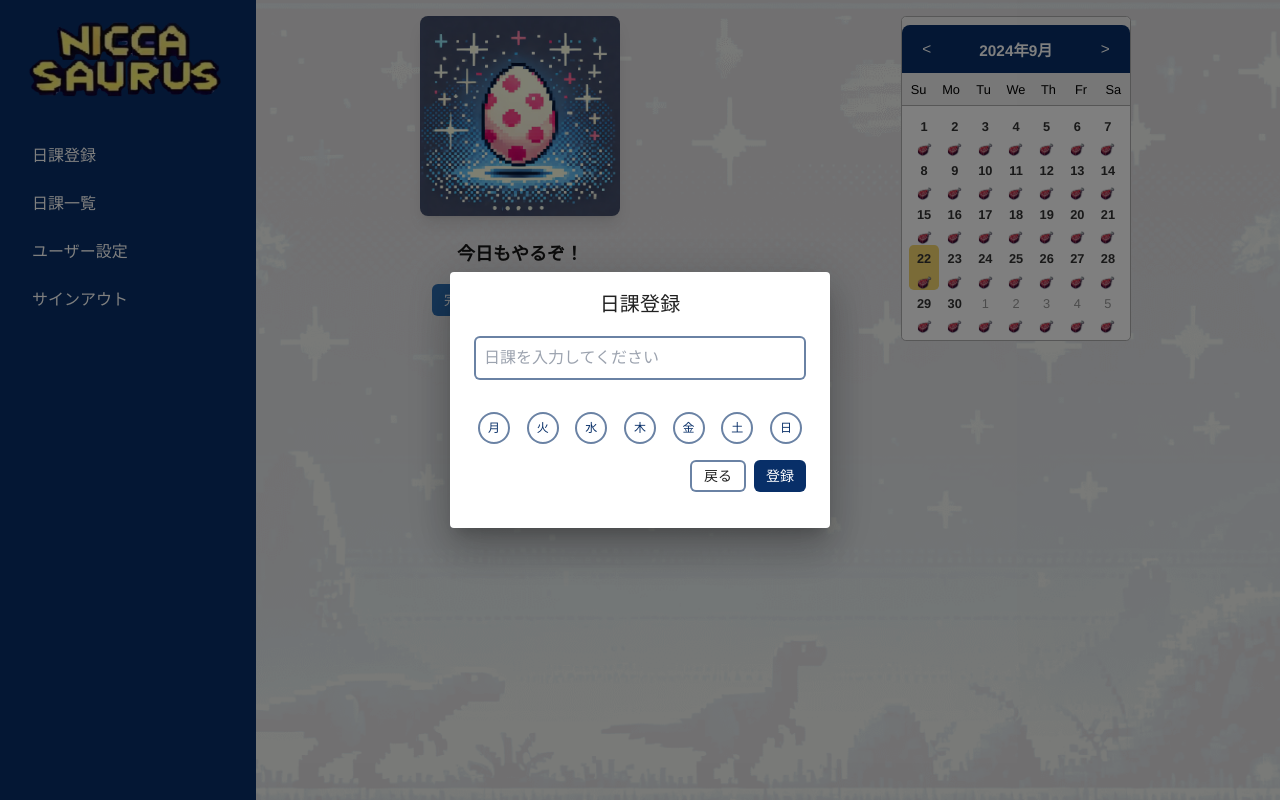
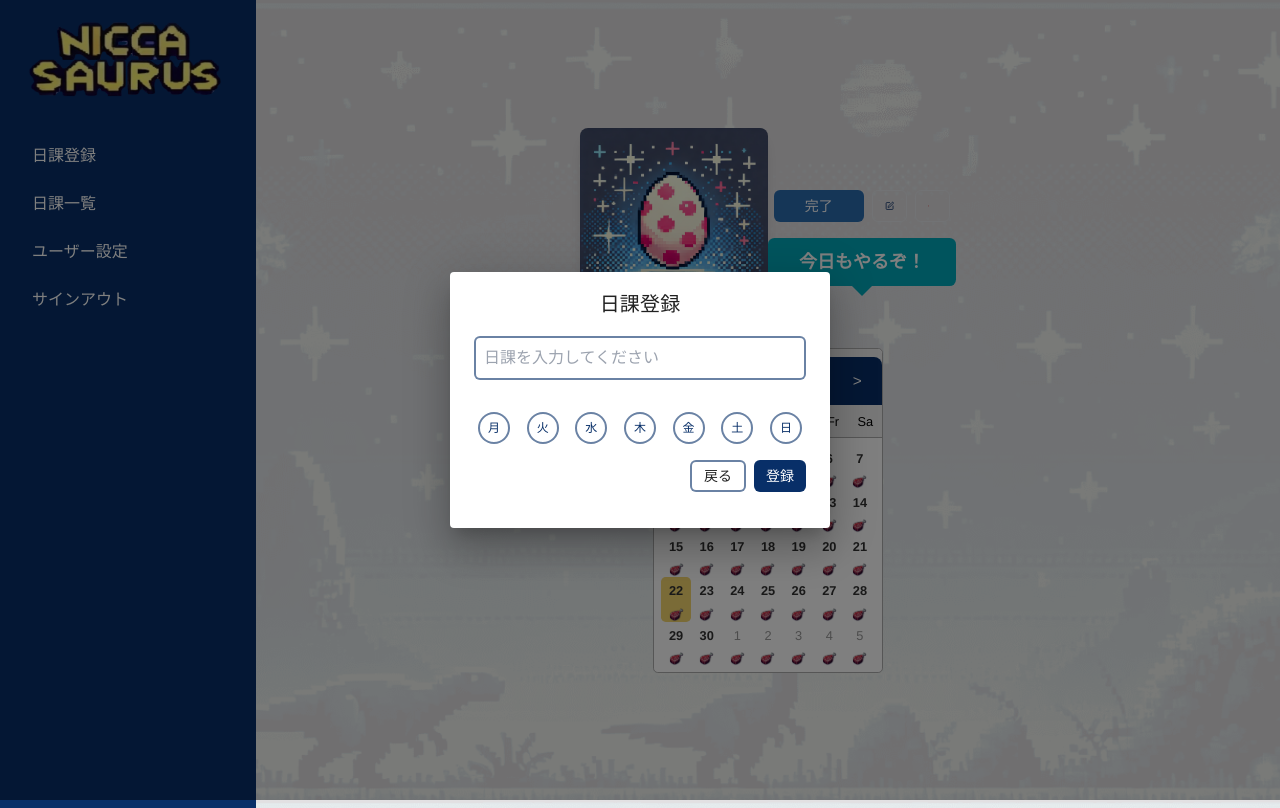
Before and after one commit to masuim/nicca-saurus, a Next.js app: page / in a window 1280 px wide. Built offline with nearby package versions, Linux system fonts and the light colour scheme; no server answers; the database is empty; sample sign-in values are in the browser's storage; a web font is replaced by a local one.

Commit message:
fix: mainContentsのレイアウト変更

```diff
--- a/src/app/globals.css
+++ b/src/app/globals.css
@@ -38,3 +38,27 @@ body {
     @apply font-dotgothic;
   }
 }
+
+.speech-bubble {
+  position: relative;
+  background: #00aabb;
+  border-radius: 0.4em;
+  padding: 10px;
+  color: white;
+  max-width: 200px;
+  text-align: center;
+}
+
+.speech-bubble::after {
+  content: '';
+  position: absolute;
+  bottom: 0;
+  left: 50%;
+  width: 0;
+  height: 0;
+  border: 10px solid transparent;
+  border-top-color: #00aabb;
+  border-bottom: 0;
+  margin-left: -10px;
+  margin-bottom: -10px;
+}
--- a/src/components/complete-button.tsx
+++ b/src/components/complete-button.tsx
@@ -1,12 +1,12 @@
 import { Button } from '@/components/ui/button';
 
-export const CompleteButton = () => {
+export const CompleteButton = ({ className }: { className?: string }) => {
   const handleComplete = () => {
     alert('完了Clicked!!');
   };
 
   return (
-    <Button onClick={handleComplete} className="bg-success text-white">
+    <Button onClick={handleComplete} className={`bg-success text-white ${className}`}>
       完了
     </Button>
   );
--- a/src/components/custom-calendar.tsx
+++ b/src/components/custom-calendar.tsx
@@ -4,7 +4,7 @@ import styles from './custom-calendar.module.css';
 import Image from 'next/image';
 import { useState } from 'react';
 
-export const CustomCalendar = () => {
+export const CustomCalendar = ({ className }: { className?: string }) => {
   const [currentMonth, setCurrentMonth] = useState(new Date());
 
   const renderDayContents = (day: number, date: Date) => {
@@ -64,7 +64,7 @@ export const CustomCalendar = () => {
   };
 
   return (
-    <div className={styles.calendar}>
+    <div className={`${styles.calendar} ${className}`}>
       <DatePicker
         inline
         readOnly
--- a/src/components/main-contents.tsx
+++ b/src/components/main-contents.tsx
@@ -42,19 +42,26 @@ export const MainContents = ({
   };
 
   return (
-    <main className="flex-1 p-4">
-      <div className="flex flex-col items-center justify-between md:flex-row md:items-start">
-        <div className="mb-4 flex flex-col items-center md:mb-0 md:w-1/2">
-          <SaurusImage saurusType={activeNicca?.saurusType ?? 'brachiosaurus'} />
-          <NiccaMessage />
-          <div className="mt-4 flex space-x-2">
-            <CompleteButton />
-            <NiccaEditButton />
-            <NiccaDeleteButton />
+    <main className="flex-1 items-center p-10 sm:p-10 md:p-20 lg:p-32">
+      <div className="flex flex-col items-center lg:flex-row">
+        <div className="flex flex-col items-center lg:w-full">
+          <div className="flex flex-col items-center lg:flex-row">
+            <SaurusImage
+              saurusType={activeNicca?.saurusType ?? 'brachiosaurus'}
+              className="lg:w-1/2"
+            />
+            <div className="flex flex-col items-center lg:mt-4 lg:w-1/2">
+              <div className="flex-1 lg:flex lg:space-x-2">
+                <CompleteButton className="lg:w-3/5" />
+                <NiccaEditButton className="lg:w-1/5" />
+                <NiccaDeleteButton className="lg:w-1/5" />
+              </div>
+              <NiccaMessage className="mt-4 lg:mt-4 lg:w-full" />
+            </div>
           </div>
-        </div>
-        <div className="flex justify-center md:w-1/2">
-          <CustomCalendar />
+          <div className="flex-1 lg:mt-4">
+            <CustomCalendar className="lg:size-full" />
+          </div>
         </div>
       </div>
       <NiccaRegisterModal
--- a/src/components/nicca-delete-button.tsx
+++ b/src/components/nicca-delete-button.tsx
@@ -1,7 +1,7 @@
 import { Button } from '@/components/ui/button';
 import { Trash2 } from 'lucide-react';
 
-export const NiccaDeleteButton = () => {
+export const NiccaDeleteButton = ({ className }: { className?: string }) => {
   const handleDelete = () => {
     alert('削除Clicked!!');
   };
@@ -10,7 +10,7 @@ export const NiccaDeleteButton = () => {
     <Button
       onClick={handleDelete}
       variant="outline"
-      className="flex items-center justify-center bg-transparent text-error"
+      className={`flex items-center justify-center bg-transparent text-error ${className}`}
     >
       <Trash2 className="mr-2 size-6" />
     </Button>
--- a/src/components/nicca-edit-button.tsx
+++ b/src/components/nicca-edit-button.tsx
@@ -1,7 +1,7 @@
 import { Button } from '@/components/ui/button';
 import { Edit } from 'lucide-react';
 
-export const NiccaEditButton = () => {
+export const NiccaEditButton = ({ className }: { className?: string }) => {
   const handleEdit = () => {
     alert('編集Clicked!!');
   };
@@ -10,7 +10,7 @@ export const NiccaEditButton = () => {
     <Button
       onClick={handleEdit}
       variant="outline"
-      className="flex items-center justify-center bg-transparent text-primary"
+      className={`flex items-center justify-center bg-transparent text-primary ${className}`}
     >
       <Edit className="size-6" />
     </Button>
--- a/src/components/nicca-message.tsx
+++ b/src/components/nicca-message.tsx
@@ -1,3 +1,7 @@
-export const NiccaMessage = () => {
-  return <p className="mt-2 text-lg font-bold">今日もやるぞ！</p>;
+export const NiccaMessage = ({ className }: { className?: string }) => {
+  return (
+    <div className={`speech-bubble ${className}`}>
+      <p className="text-lg font-bold">今日もやるぞ！</p>
+    </div>
+  );
 };
--- a/src/components/saurus-image.tsx
+++ b/src/components/saurus-image.tsx
@@ -2,12 +2,13 @@ import { SaurusType } from '@/schemas/nicca-schemas';
 
 type Props = {
   saurusType: SaurusType;
+  className?: string;
 };
 
-export const SaurusImage = ({ saurusType }: Props) => {
+export const SaurusImage = ({ saurusType, className }: Props) => {
   const imagePath = `/images/saurus/${saurusType}/${saurusType}1.png`;
   return (
-    <div className="mb-4">
+    <div className={`mb-4 ${className}`}>
       <img
         src={imagePath}
         alt={saurusType}
```
